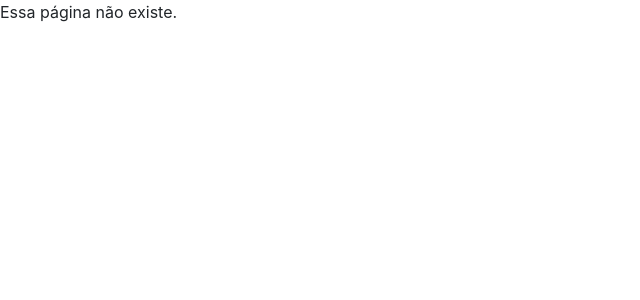
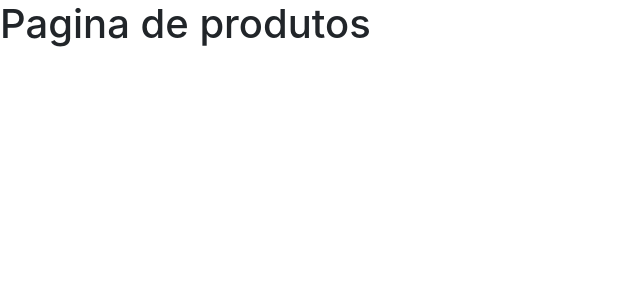
Before and after one commit to hiimgui/ctd-checkpoint-integrador-frontend, a React (Create React App) app: page /Products in a window 1280 px wide. Shown: the top 300 px of the page, without its empty margins (0-640 px from the left). Built offline with nearby package versions, Linux system fonts and the light colour scheme.

Commit message:
routing para os pagina de produtos

```diff
--- a/src/Components/Cards/index.js
+++ b/src/Components/Cards/index.js
@@ -12,6 +12,10 @@
         console.log(error);
       });
   }, []);
-  return;
+  return (
+    <>
+    <h1> Pagina de produtos</h1>
+    </>
+  )
 };
 export default CardProduct;
--- a/src/Components/Header/Header.js
+++ b/src/Components/Header/Header.js
@@ -13,7 +13,7 @@
           <Navbar.Collapse id="responsive-navbar-nav">
             <Nav className="me-auto">
               <Nav.Link href="#">HOME</Nav.Link>
-              <Nav.Link href="#Produtos">PRODUTOS</Nav.Link>
+              <Nav.Link href="/Products">PRODUTOS</Nav.Link>
               <Nav.Link href="#Sobre">SOBRE</Nav.Link>
             </Nav>
             <Nav>
--- /dev/null
+++ b/src/Pages/Products.js
@@ -0,0 +1,9 @@
+const Products = () => {
+    return(
+        <>
+        <h1>Pagina de produtos</h1>
+        </>
+    )
+}
+
+export default Products;
--- a/src/Routes/index.js
+++ b/src/Routes/index.js
@@ -1,12 +1,14 @@
 import { BrowserRouter, Routes, Route } from "react-router-dom"
 import Error404 from "../Pages/404";
 import Home from "../Pages/Home.js";
+import Products from "../Pages/Products"
 //Use params
 const Routlist = () => {
     return (
   <BrowserRouter>
     <Routes>
       <Route path="/" element={<Home />} />
+      <Route path="/Products" element={<Products />} />
       <Route path="*" element={<Error404 />} />
     </Routes>
   </BrowserRouter>
```
Also changed, not shown: 1 other file (tests, documents, lock files or other folders).
